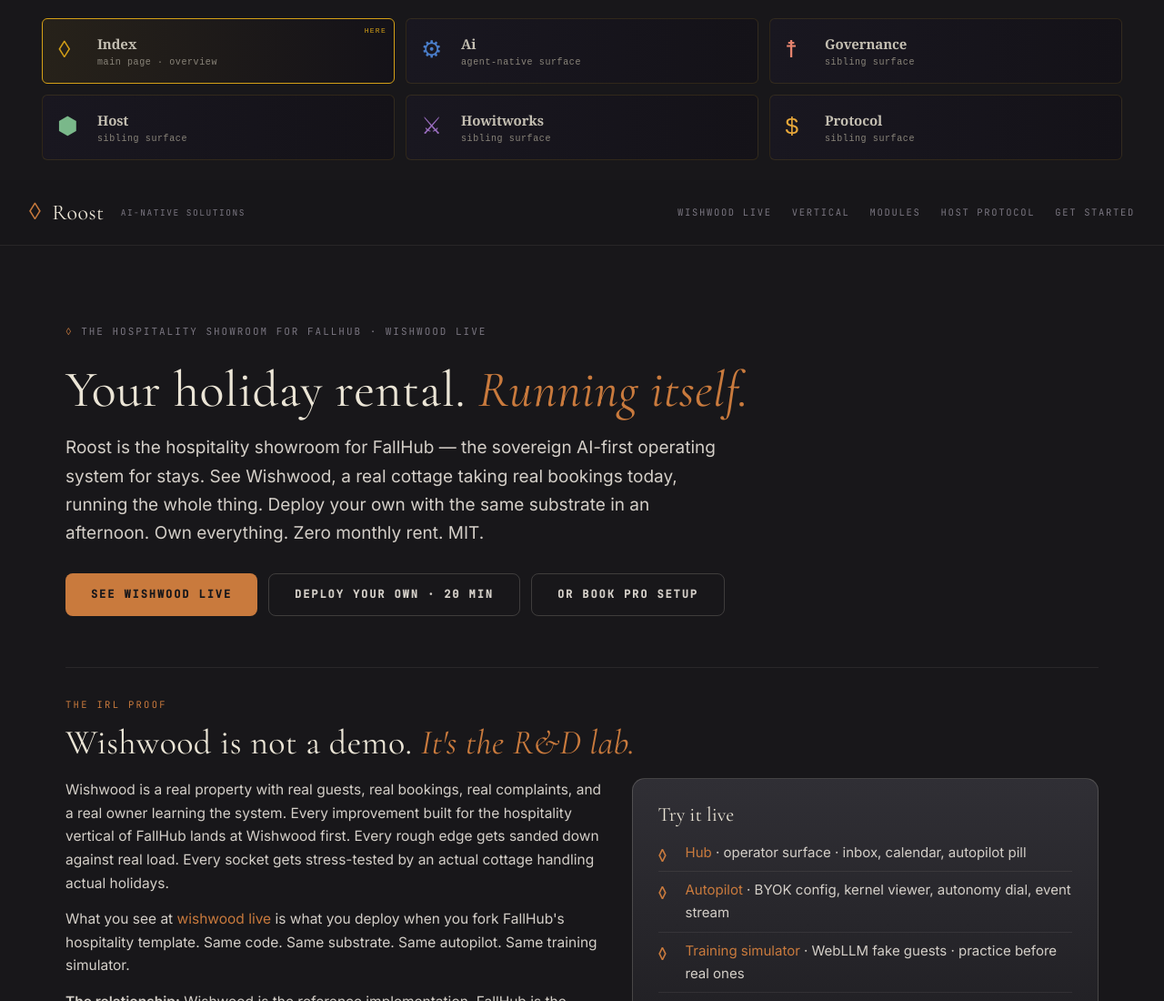
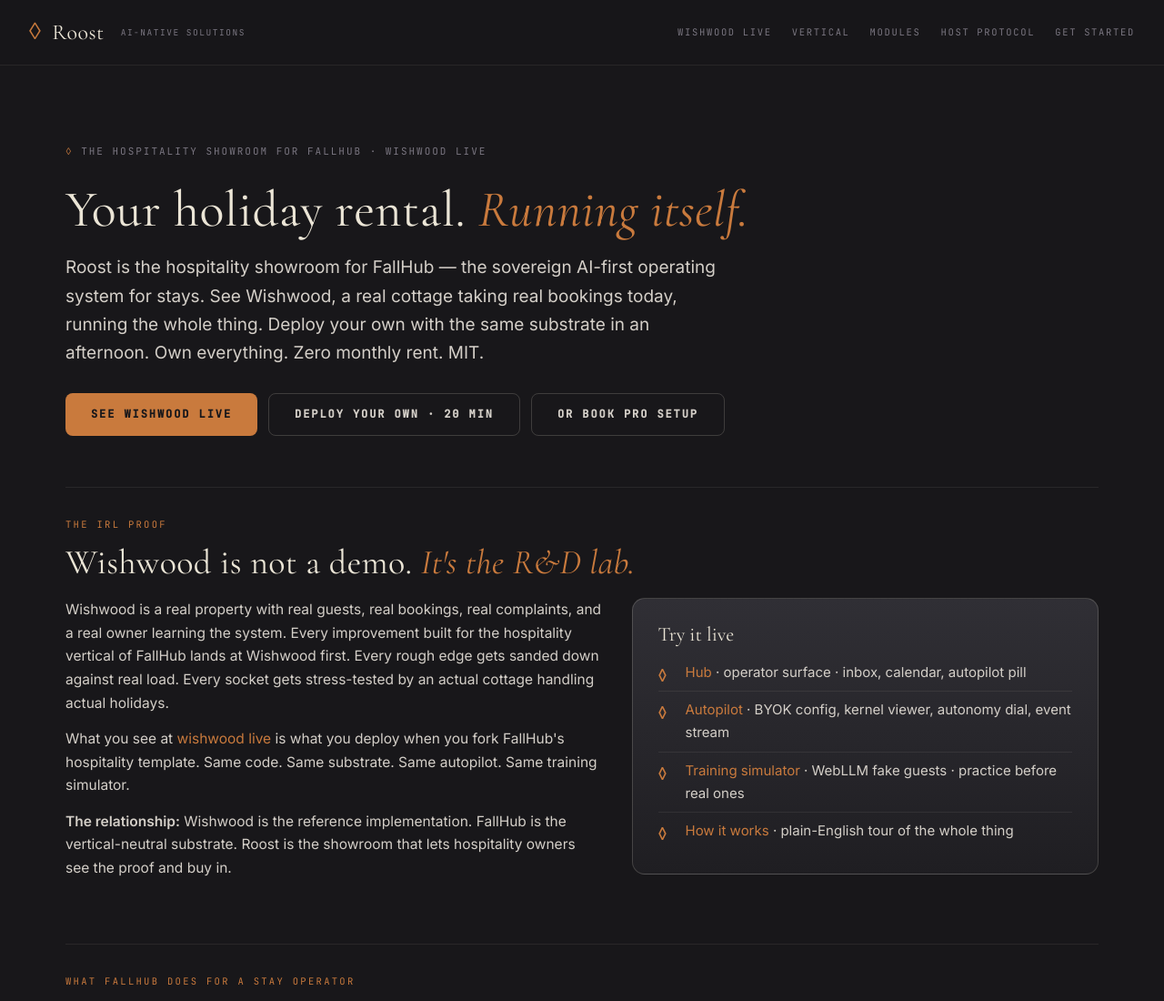
Before and after one commit to sjgant80-hub/roost, a plain HTML site: page index.html in a window 1280 px wide. Shown: the top 1100 px of the page at 91% size. Drawn offline with nearby package versions, Linux system fonts and the light colour scheme.

Commit message:
fix · remove injected nav-grid · restore bespoke header/hero

```diff
--- a/index.html
+++ b/index.html
@@ -122,34 +122,6 @@ main{max-width:1200px;margin:0 auto;padding:44px 32px 80px}
 </style>
 </head>
 <body>
-<!-- NAV_GRID_INJECTED -->
-<style>
-.nav-grid { display: grid; grid-template-columns: repeat(3, 1fr); gap: 12px; padding: 20px 26px 22px; max-width: 1240px; margin: 0 auto; }
-@media (max-width: 900px) { .nav-grid { grid-template-columns: repeat(2, 1fr); } }
-@media (max-width: 560px) { .nav-grid { grid-template-columns: 1fr; padding: 14px 18px 16px; } }
-.nav-tile { position: relative; padding: 14px 16px 14px 60px; background: linear-gradient(90deg, #191720, #141218); border: 1px solid rgba(212,160,23,0.14); border-radius: 6px; text-decoration: none; color: #c4bfb2; transition: all 0.15s; overflow: hidden; min-height: 72px; display: flex; flex-direction: column; justify-content: center; font-family: system-ui, sans-serif; }
-.nav-tile:hover { border-color: #d4a017; transform: translateY(-2px); box-shadow: 0 6px 22px rgba(212,160,23,0.18); }
-.nav-tile.current { border-color: #d4a017; background: linear-gradient(90deg, rgba(212,160,23,0.08), #141218); }
-.nav-tile.current:before { content: 'HERE'; position: absolute; top: 6px; right: 8px; font-family: monospace; font-size: 8px; letter-spacing: 0.16em; color: #d4a017; }
-.nav-tile .g { position: absolute; left: 16px; top: 50%; transform: translateY(-50%); font-family: monospace; font-size: 26px; color: #d4a017; }
-.nav-tile b { display: block; font-family: 'Libre Baskerville', Georgia, serif; font-size: 15px; color: #c4bfb2; font-weight: 700; margin-bottom: 2px; letter-spacing: -0.01em; }
-.nav-tile .m { font-family: monospace; font-size: 10px; letter-spacing: 0.06em; color: #8a857a; line-height: 1.4; }
-.nav-tile:hover b { color: #d4a017; }
-.nav-tile.sap:hover { border-color: #4a7dc9; box-shadow: 0 6px 22px rgba(74,125,201,0.25); } .nav-tile.sap:hover b { color: #4a7dc9; } .nav-tile.sap .g { color: #4a7dc9; }
-.nav-tile.rose:hover { border-color: #e6846e; box-shadow: 0 6px 22px rgba(230,132,110,0.25); } .nav-tile.rose:hover b { color: #e6846e; } .nav-tile.rose .g { color: #e6846e; }
-.nav-tile.sage:hover { border-color: #7ab88a; box-shadow: 0 6px 22px rgba(122,184,138,0.25); } .nav-tile.sage:hover b { color: #7ab88a; } .nav-tile.sage .g { color: #7ab88a; }
-.nav-tile.plum:hover { border-color: #9a6dbf; box-shadow: 0 6px 22px rgba(154,109,191,0.25); } .nav-tile.plum:hover b { color: #9a6dbf; } .nav-tile.plum .g { color: #9a6dbf; }
-.nav-tile.amber:hover { border-color: #e8a83a; box-shadow: 0 6px 22px rgba(232,168,58,0.25); } .nav-tile.amber:hover b { color: #e8a83a; } .nav-tile.amber .g { color: #e8a83a; }
-</style>
-<nav class="nav-grid" aria-label="Sibling surfaces">
-  <a class="nav-tile current" href="index.html"><span class="g">◊</span><b>Index</b><span class="m">main page · overview</span></a>
-  <a class="nav-tile sap" href="ai.html"><span class="g">⚙</span><b>Ai</b><span class="m">agent-native surface</span></a>
-  <a class="nav-tile rose" href="governance.html"><span class="g">☨</span><b>Governance</b><span class="m">sibling surface</span></a>
-  <a class="nav-tile sage" href="host.html"><span class="g">⬢</span><b>Host</b><span class="m">sibling surface</span></a>
-  <a class="nav-tile plum" href="howitworks.html"><span class="g">⚔</span><b>Howitworks</b><span class="m">sibling surface</span></a>
-  <a class="nav-tile amber" href="protocol.html"><span class="g">$</span><b>Protocol</b><span class="m">sibling surface</span></a>
-</nav>
-
 <header class="site-header">
   <a href="index.html" class="brand"><span class="glyph">◊</span>Roost<span class="co">AI-Native Solutions</span></a>
   <nav class="nav">
```
